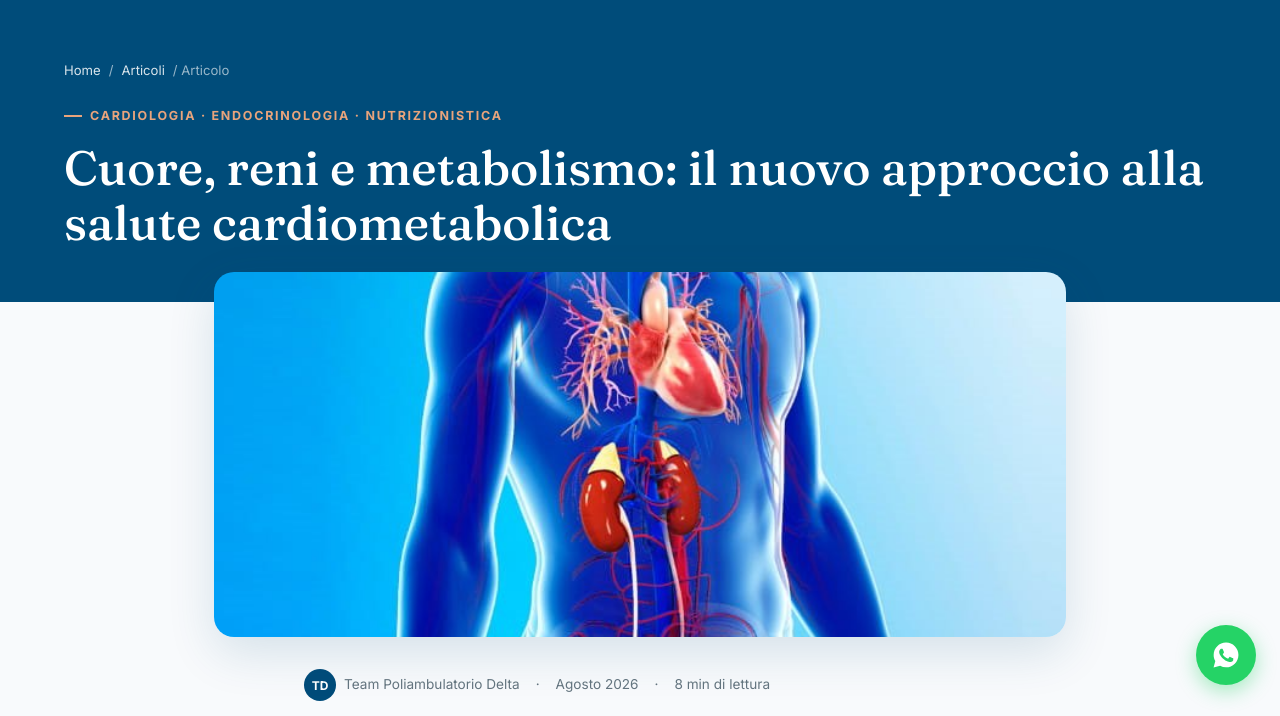
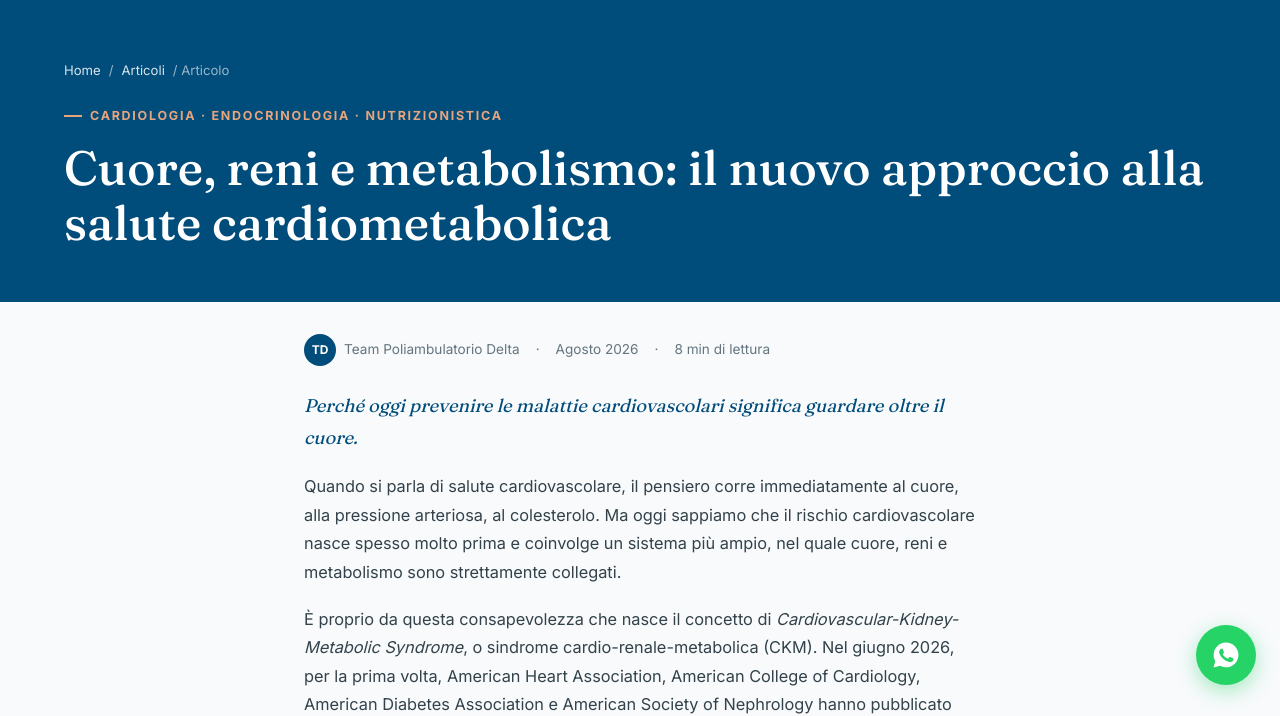
Before and after one commit to poliambulatoriodelta/poliambulatoriodelta.github.io, a plain HTML site: page blog-salute-cardiometabolica.html in a window 1280 px wide. Shown: the part 91-807 px from the top of the page. Drawn offline with Linux system fonts and the light colour scheme.

Commit message:
Rimuove l'immagine di copertina dalla vista di lettura degli articoli
Le copertine restano visibili solo come miniatura nella pagina elenco Articoli.

Co-Authored-By: Claude Sonnet 5 <noreply@anthropic.com>

```diff
--- a/blog-salute-cardiometabolica.html
+++ b/blog-salute-cardiometabolica.html
@@ -85,10 +85,6 @@
     <h1>Cuore, reni e metabolismo: il nuovo approccio alla salute cardiometabolica</h1>
   </div>
 </section>
-
-<div class="article-cover">
-  <img src="images/blog-cardiometabolica-cover.jpg" alt="Illustrazione anatomica del sistema cardio-renale: cuore, reni e vasi sanguigni collegati">
-</div>
 
 <article class="article-content">
   <div class="article-meta-bar" style="margin-top:32px;">
```
Also changed, not shown: blog-articolo-esempio.html (+0 -4 lines).
